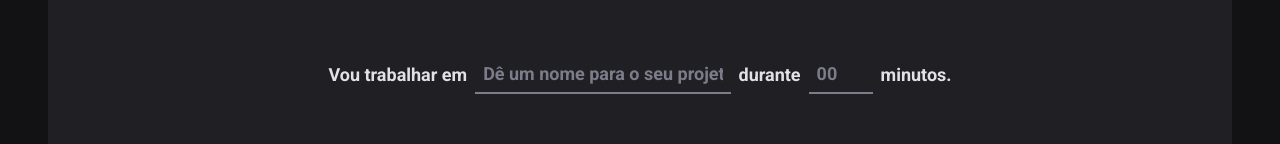
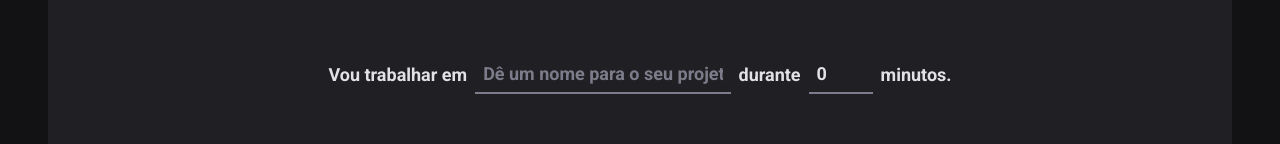
Before and after one commit to YagoB16/ignite-timer, a React (Vite) app: page / in a window 1280 px wide. Shown: the part 166-310 px from the top of the page. Built offline with nearby package versions, Linux system fonts and the light colour scheme.

Commit message:
Implementação de Zod para validação de formulário; Tipagem utilizando o objeto do zod

```diff
--- a/package.json
+++ b/package.json
@@ -10,12 +10,14 @@
     "preview": "vite preview"
   },
   "dependencies": {
+    "@hookform/resolvers": "^4.0.0",
     "phosphor-react": "^1.4.1",
     "react": "^18.3.1",
     "react-dom": "^18.3.1",
     "react-hook-form": "^7.54.2",
     "react-router-dom": "^7.1.3",
-    "styled-components": "^6.1.14"
+    "styled-components": "^6.1.14",
+    "zod": "^3.24.2"
   },
   "devDependencies": {
     "@eslint/js": "^9.17.0",
--- a/src/pages/Home/index.tsx
+++ b/src/pages/Home/index.tsx
@@ -1,20 +1,37 @@
 import { Play } from "phosphor-react";
+import { useForm } from "react-hook-form";
+import { zodResolver } from '@hookform/resolvers/zod';
+import * as zod from 'zod';
 import { CountdownContainer, FormContainer, HomeContainer, MinutesAmountInput, Separator, StartCountdownButton, TaskInput } from "./styles";
-import { useForm } from "react-hook-form";
 
-// controlled / uncontrolled
+const newCycleFormValidationSchema = zod.object({
+    task: zod.string().min(1, 'Informe a tarefa'),
+    minutesAmount: zod
+        .number()
+        .min(5, 'O ciclo precisa ser de no mínimo 5 minutos')
+        .max(60, 'O ciclo precisa ser de no maxímo 60 minutos'),
+})
+
+type NewCycleFormData = zod.infer<typeof newCycleFormValidationSchema>
 
 export function Home() {
 
-    const { register, handleSubmit, watch } = useForm();
+    const { register, handleSubmit, watch, reset } = useForm<NewCycleFormData>({
+        resolver: zodResolver(newCycleFormValidationSchema),
+        defaultValues: {
+            task: '',
+            minutesAmount: 0,
+        }
+    });
 
-    function handleCreateNewCycle(data: any) {
+    function handleCreateNewCycle(data: NewCycleFormData) {
         console.log(data);
-
+        reset();
     }
 
     const task = watch('task');
     const isSubmitDisabled = !task;
+
     return (
         <HomeContainer>
             <form onSubmit={handleSubmit(handleCreateNewCycle)} action="">
@@ -41,7 +58,7 @@
                         step={2}
                         min={5}
                         max={60}
-                        {...register('minutesAmount')}
+                        {...register('minutesAmount', { valueAsNumber: true })}
                     />
 
                     <span>minutos.</span>
--- a/src/pages/Home/styles.ts
+++ b/src/pages/Home/styles.ts
@@ -103,7 +103,8 @@
     &::placeholder{
         color: ${(props)=>props.theme['gray-500']};
     }
-`
+`;
+
 export const TaskInput = styled(BaseInput)`
     flex: 1;
 
```
Also changed, not shown: 1 other file (tests, documents, lock files or other folders).
